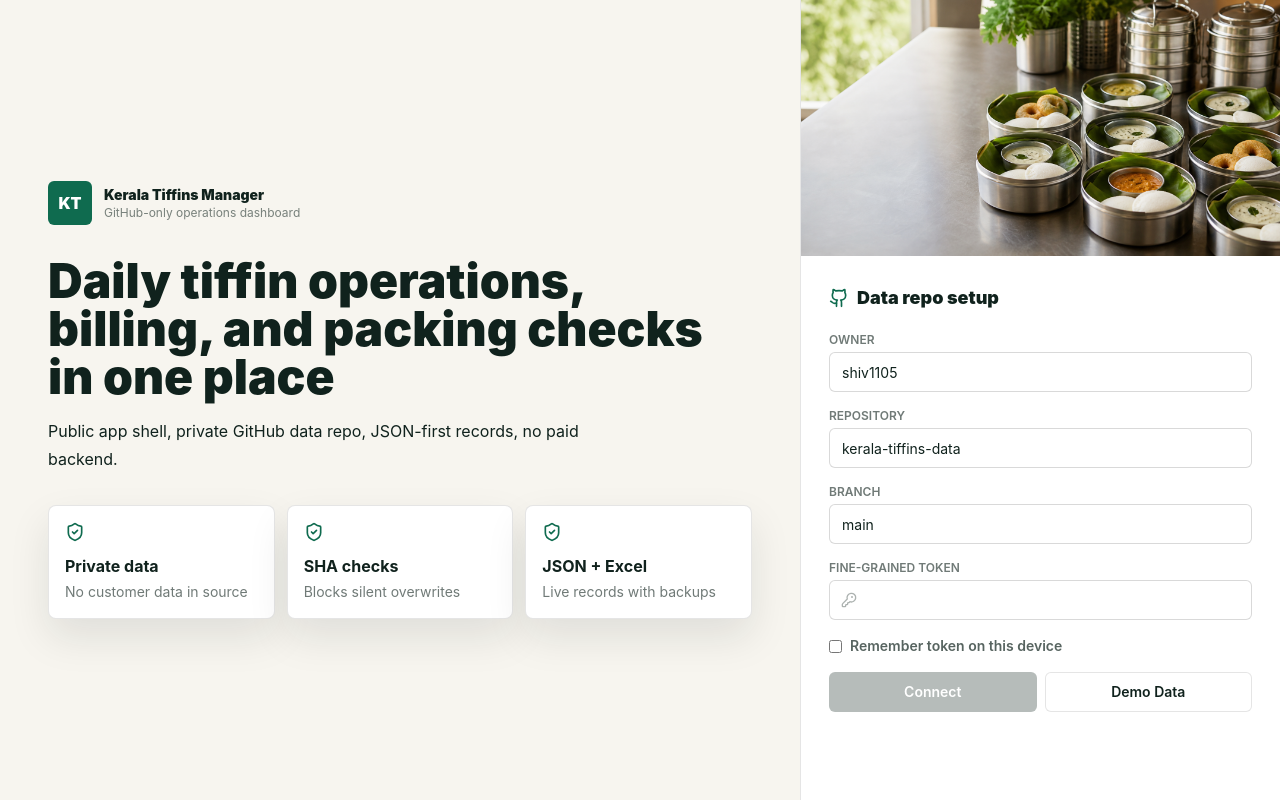
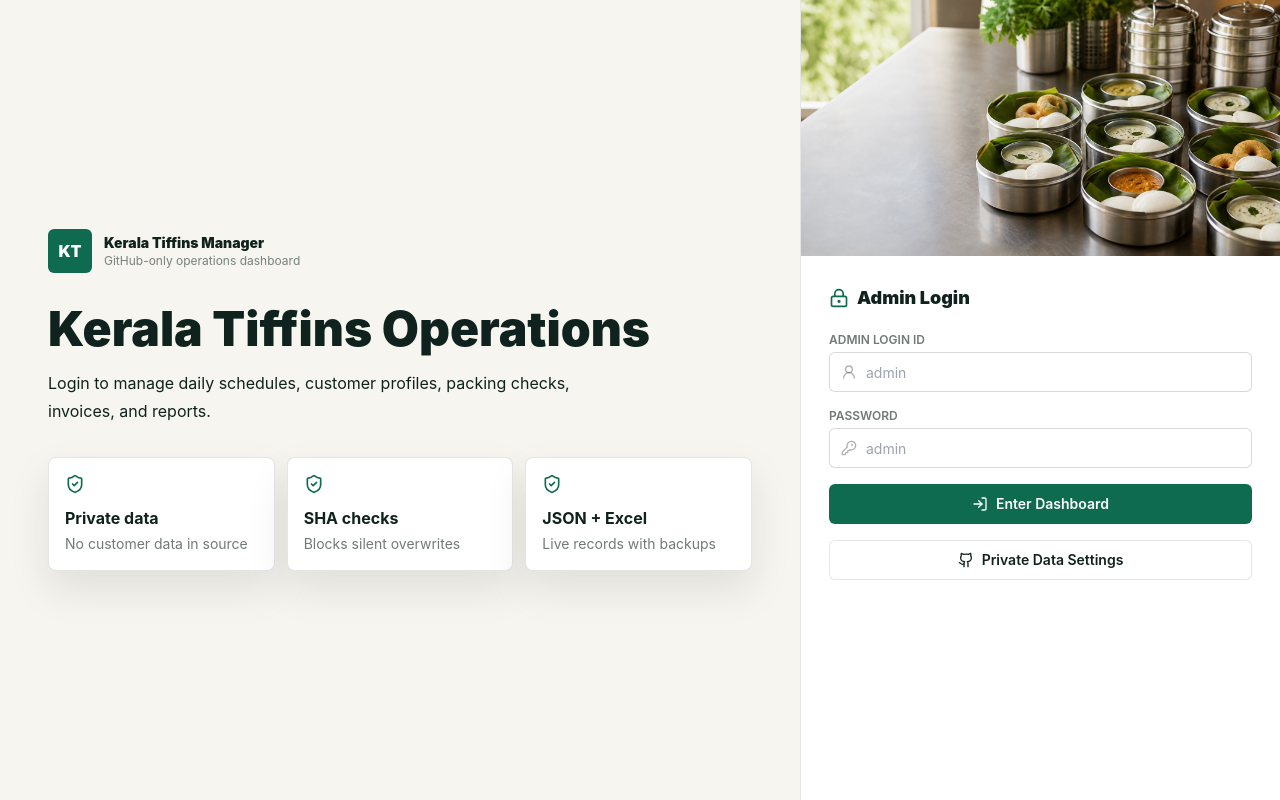
Before and after one commit to shiv1105/kerala-tiffins-manager, a React (Vite) app: page / in a window 1280 px wide. Built offline with nearby package versions, Linux system fonts and the light colour scheme.

Commit message:
Add admin login screen

```diff
--- a/src/components/SetupScreen.tsx
+++ b/src/components/SetupScreen.tsx
@@ -1,4 +1,5 @@
-import { Github, KeyRound, ShieldCheck } from "lucide-react";
+import { Github, KeyRound, LockKeyhole, LogIn, ShieldCheck, UserRound } from "lucide-react";
+import { useState } from "react";
 import banner from "../assets/kerala-tiffins-banner.png";
 
 export interface SetupValues {
@@ -20,6 +21,21 @@ export function SetupScreen({
   onContinueDemo: () => void;
   onConnect: () => void;
 }) {
+  const [adminId, setAdminId] = useState("");
+  const [password, setPassword] = useState("");
+  const [showDataSetup, setShowDataSetup] = useState(false);
+  const [error, setError] = useState("");
+  const credentialsValid = adminId.trim().toLowerCase() === "admin" && password === "admin";
+
+  const requireLogin = (next: () => void) => {
+    if (!credentialsValid) {
+      setError("Enter admin as the login ID and password.");
+      return;
+    }
+    setError("");
+    next();
+  };
+
   return (
     <main className="min-h-screen bg-coconut text-ink">
       <div className="grid min-h-screen lg:grid-cols-[minmax(0,1fr)_30rem]">
@@ -33,11 +49,9 @@ export function SetupScreen({
               </div>
             </div>
 
-            <h1 className="max-w-2xl text-4xl font-black leading-tight text-ink sm:text-5xl">
-              Daily tiffin operations, billing, and packing checks in one place
-            </h1>
+            <h1 className="max-w-2xl text-4xl font-black leading-tight text-ink sm:text-5xl">Kerala Tiffins Operations</h1>
             <p className="mt-4 max-w-xl text-base leading-7 text-ink/68">
-              Public app shell, private GitHub data repo, JSON-first records, no paid backend.
+              Login to manage daily schedules, customer profiles, packing checks, invoices, and reports.
             </p>
 
             <div className="mt-8 grid gap-3 sm:grid-cols-3">
@@ -60,10 +74,45 @@ export function SetupScreen({
           <img src={banner} alt="Packed Kerala tiffin meals" className="h-44 w-full object-cover sm:h-56 lg:h-64" />
           <div className="p-5 sm:p-7">
             <div className="mb-5 flex items-center gap-2">
-              <Github className="h-5 w-5 text-leaf" />
-              <h2 className="text-lg font-black">Data repo setup</h2>
+              <LockKeyhole className="h-5 w-5 text-leaf" />
+              <h2 className="text-lg font-black">Admin Login</h2>
             </div>
             <div className="grid gap-4">
+              <label className="grid gap-1">
+                <span className="label">Admin login ID</span>
+                <div className="relative">
+                  <UserRound className="pointer-events-none absolute left-3 top-1/2 h-4 w-4 -translate-y-1/2 text-ink/35" />
+                  <input className="input pl-9" value={adminId} onChange={(event) => setAdminId(event.target.value)} placeholder="admin" />
+                </div>
+              </label>
+              <label className="grid gap-1">
+                <span className="label">Password</span>
+                <div className="relative">
+                  <KeyRound className="pointer-events-none absolute left-3 top-1/2 h-4 w-4 -translate-y-1/2 text-ink/35" />
+                  <input
+                    className="input pl-9"
+                    type="password"
+                    value={password}
+                    onChange={(event) => setPassword(event.target.value)}
+                    placeholder="admin"
+                    onKeyDown={(event) => {
+                      if (event.key === "Enter") requireLogin(onContinueDemo);
+                    }}
+                  />
+                </div>
+              </label>
+              {error ? <p className="rounded-md border border-spice/25 bg-spice/10 px-3 py-2 text-sm font-semibold text-spice">{error}</p> : null}
+              <button className="primary-button" onClick={() => requireLogin(onContinueDemo)}>
+                <LogIn className="h-4 w-4" />
+                Enter Dashboard
+              </button>
+              <button className="secondary-button" onClick={() => setShowDataSetup((current) => !current)}>
+                <Github className="h-4 w-4" />
+                Private Data Settings
+              </button>
+
+              {showDataSetup ? (
+                <section className="mt-1 grid gap-4 rounded-md border border-black/10 bg-coconut p-4">
                   <label className="grid gap-1">
                     <span className="label">Owner</span>
                     <input className="input" value={values.owner} onChange={(event) => onChange({ ...values, owner: event.target.value })} />
@@ -96,14 +145,15 @@ export function SetupScreen({
                     />
                     Remember token on this device
                   </label>
-              <div className="grid gap-2 sm:grid-cols-2">
-                <button className="primary-button" onClick={onConnect} disabled={!values.owner || !values.repo || !values.branch || !values.token}>
-                  Connect
+                  <button
+                    className="primary-button"
+                    onClick={() => requireLogin(onConnect)}
+                    disabled={!values.owner || !values.repo || !values.branch || !values.token}
+                  >
+                    Connect Private Data
                   </button>
-                <button className="secondary-button" onClick={onContinueDemo}>
-                  Demo Data
-                </button>
-              </div>
+                </section>
+              ) : null}
             </div>
           </div>
         </aside>
```
Lines whose indentation alone changed are shown as unchanged.
